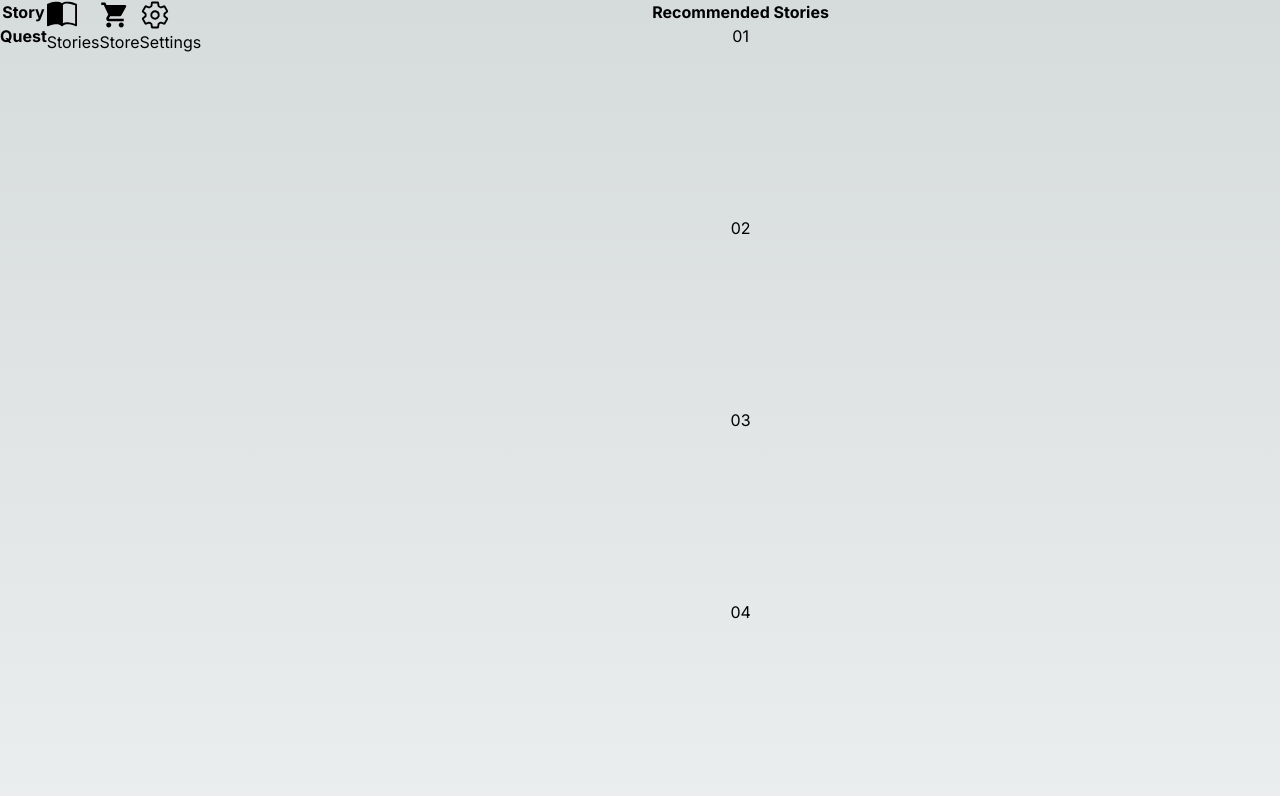
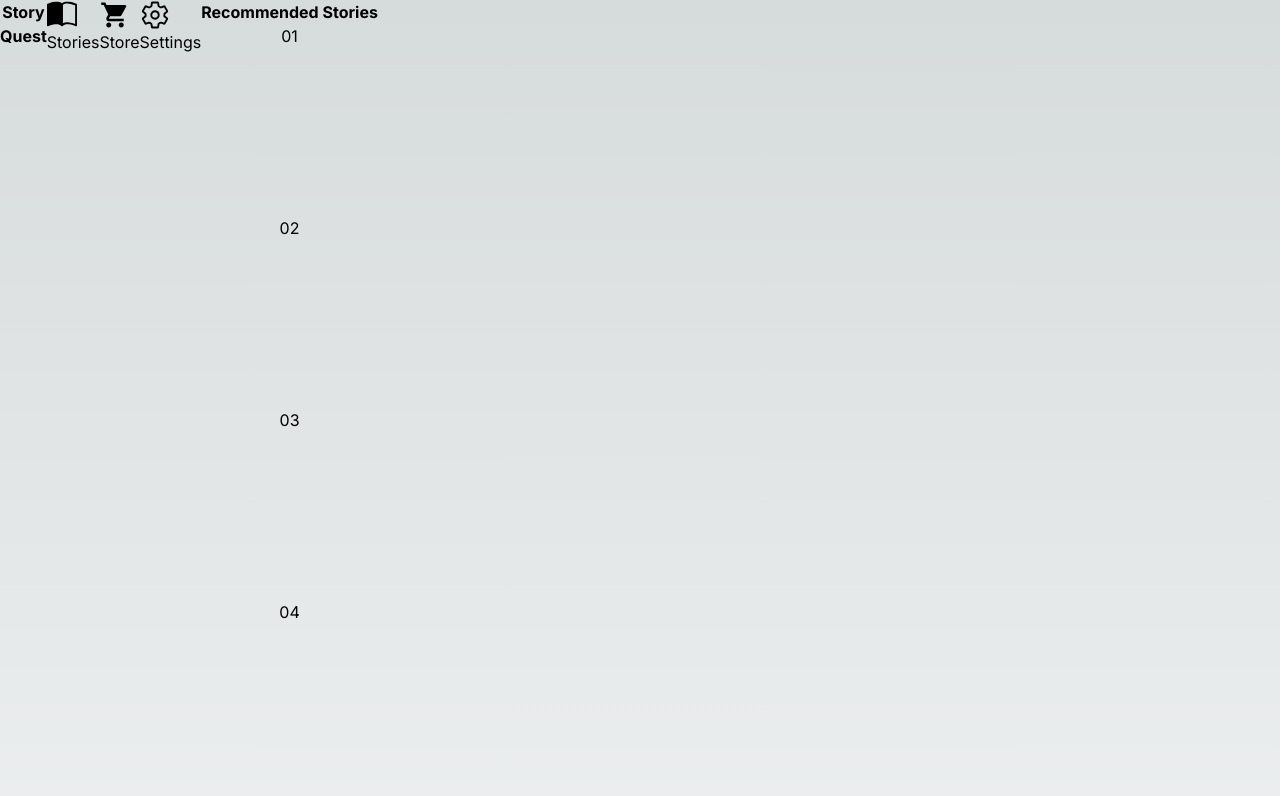
Before and after one commit to Raiun/ECE188-Project, a Next.js app in the folder ece-188/: page / in a window 1280 px wide. Shown: the top 796 px of the page. Built offline with nearby package versions, Linux system fonts and the light colour scheme.

Commit message:
moved sidebar to layout

```diff
--- a/ece-188/src/app/layout.tsx
+++ b/ece-188/src/app/layout.tsx
@@ -1,6 +1,7 @@
 import type { Metadata } from "next";
 import { Inter } from "next/font/google";
 import "./globals.css";
+import Sidebar from "@/Components/Sidebar";
 
 const inter = Inter({ subsets: ["latin"] });
 
@@ -16,7 +17,12 @@ export default function RootLayout({
 }>) {
   return (
     <html lang="en">
-      <body className={inter.className}>{children}</body>
+      <body className={inter.className}>
+        <div className="flex">
+          <Sidebar></Sidebar>
+          {children}
+        </div>
+      </body>
     </html>
   );
 }
--- a/ece-188/src/app/page.tsx
+++ b/ece-188/src/app/page.tsx
@@ -5,7 +5,6 @@ import Dashboard from "@/Components/Dashboard";
 export default function Home() {
   return (
     <div className="flex">
-        <Sidebar></Sidebar>
         <Dashboard></Dashboard>
     </div>
   );
```
